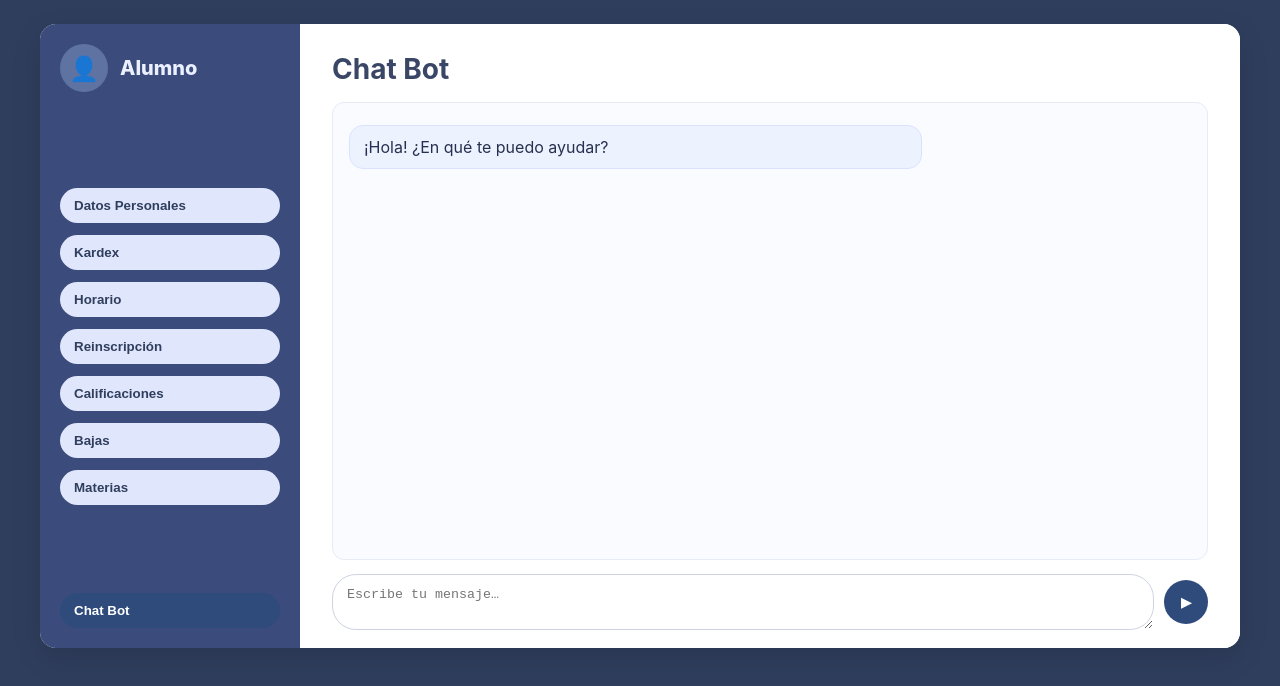
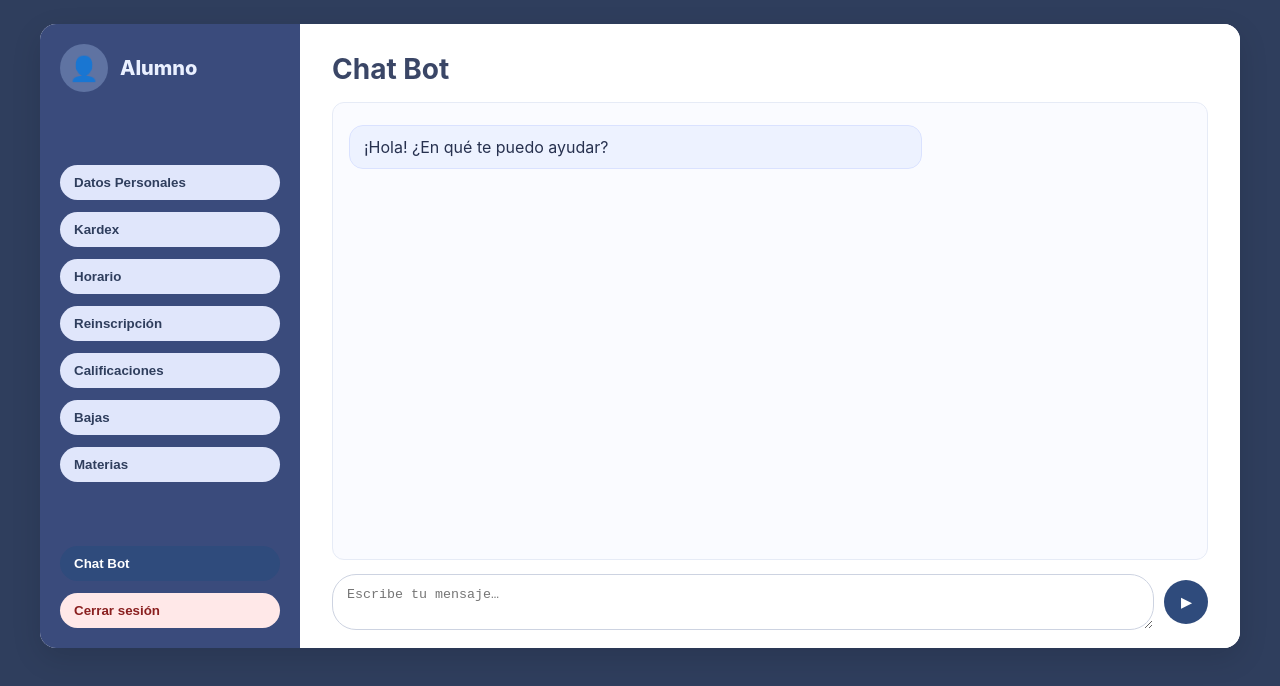
Before and after one commit to KiwiSpidy3000/ISSI_6BM2, a React (Vite) app in the folder front/: page /me in a window 1280 px wide. Shown: the top 686 px of the page. Built offline with nearby package versions, Linux system fonts and the light colour scheme.

Commit message:
sprint 5 back

```diff
--- a/front/src/index.css
+++ b/front/src/index.css
@@ -87,3 +87,8 @@ a{color:inherit;text-decoration:none}
 .tbl{width:100%; border-collapse:collapse; font-size:14px}
 .tbl th,.tbl td{padding:10px 12px; border-bottom:1px solid #eef2fb}
 .tbl thead th{position:sticky; top:0; background:#f4f7ff; text-align:left}
+
+.pill.danger{
+  background:#ffe8e8; color:#8a1f1f; font-weight:700;
+}
+.pill.danger:hover{ filter:brightness(.97); }
--- a/front/src/pages/Alumno.jsx
+++ b/front/src/pages/Alumno.jsx
@@ -1,11 +1,18 @@
 import { useEffect, useRef, useState } from 'react'
+import { useNavigate } from 'react-router-dom'
 const API = import.meta.env.VITE_API_URL || 'http://localhost:3000'
 
 export default function Alumno(){
+const nav = useNavigate();
   const [view, setView] = useState('chat') // 'chat' | 'perfil' | 'kardex' | 'horario'
   const [messages, setMessages] = useState([{ from:'bot', text:'¡Hola! ¿En qué te puedo ayudar?' }])
   const [text, setText] = useState('')
   const [sending, setSending] = useState(false)
+
+function logout(){                             // <- NUEVO
+    localStorage.removeItem('access_token');
+    nav('/'); // te manda a la landing "Bienvenido"
+  }
 
   // ---- SCROLL CONTROL ----
   const scrollRef = useRef(null)
@@ -65,6 +72,7 @@ export default function Alumno(){
         </nav>
         <div className="sb-bottom">
           <button className={`pill ${view==='chat'?'active':''}`} onClick={()=>setView('chat')}>Chat Bot</button>
+            <button className="pill danger" onClick={logout}>Cerrar sesión</button>   {/* <- NUEVO */}
         </div>
       </aside>
 
```
